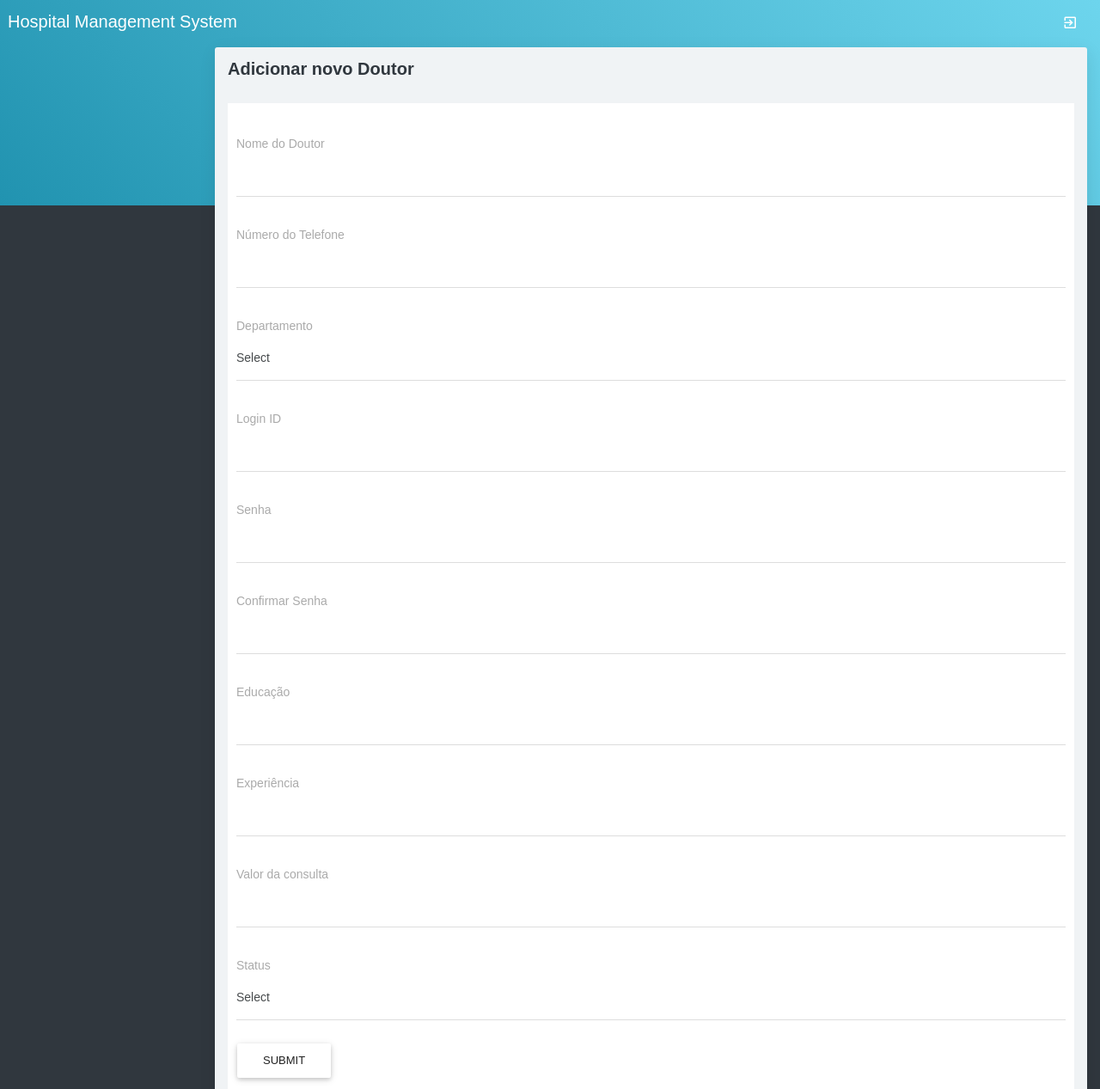
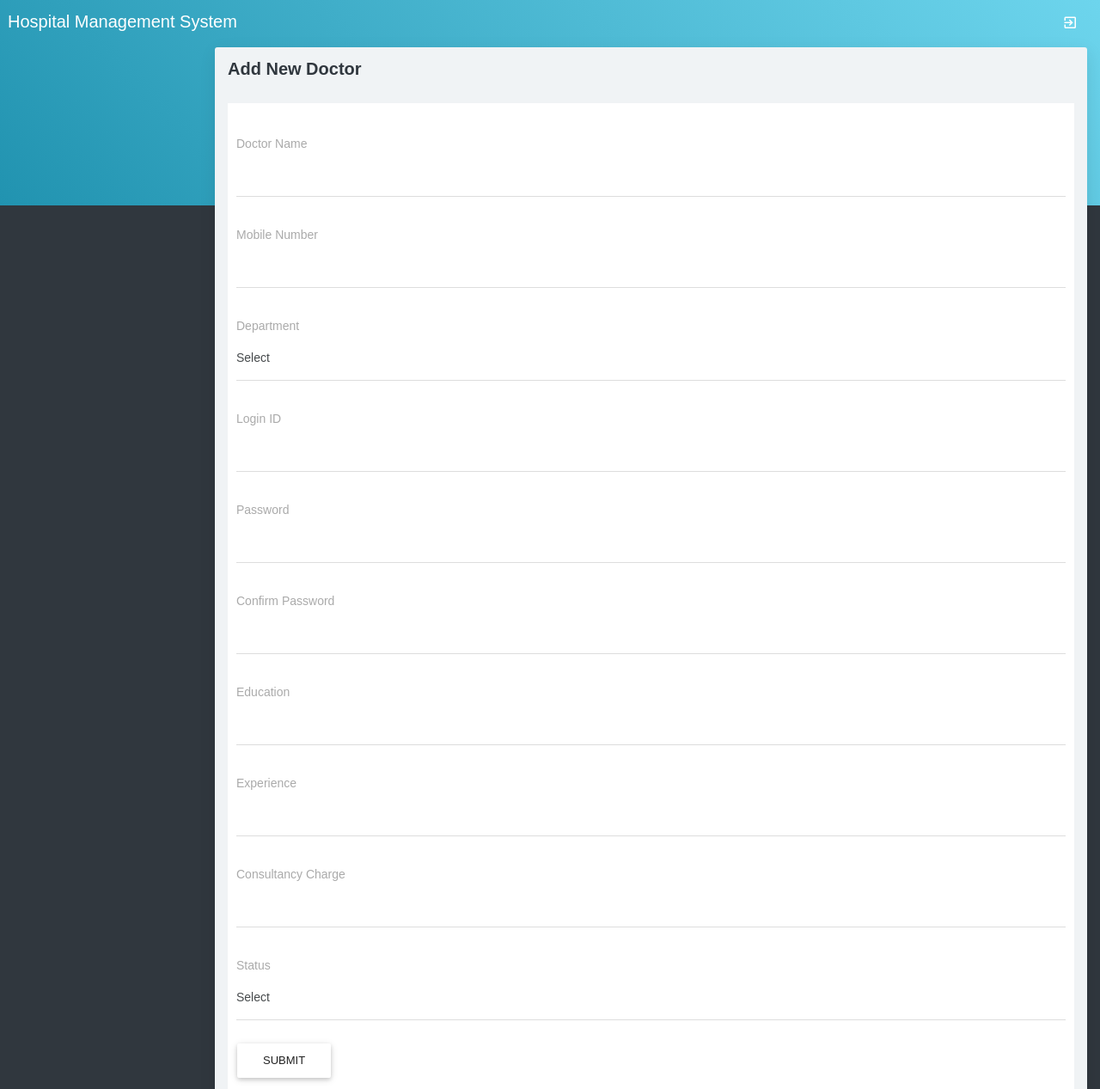
Before and after one commit to gpdax/HMS, a PHP site: page /doctor.php in a window 1280 px wide. Shown: the top 1267 px of the page at 86% size. Run offline with PHP 8.4, Linux system fonts and the light colour scheme; data that the repository does not hold is empty; a stand-in replaces the project's code that opens the database connection; some libraries are stand-ins or nearby versions.

Commit message:
Update doctor.php

```diff
--- a/doctor.php
+++ b/doctor.php
@@ -39,7 +39,7 @@ if(isset($_GET[editid]))
 
 <div class="container-fluid">
 	<div class="block-header">
-		<h2> Adicionar novo Doutor </h2>
+		<h2> Add New Doctor </h2>
 	</div>
 	<div class="row clearfix">
 		<div class="col-lg-12 col-md-12 col-sm-12 col-xs-12">
@@ -50,21 +50,21 @@ if(isset($_GET[editid]))
 
 
 
-					<div class="form-group"><label>Nome do Doutor</label>
+					<div class="form-group"><label>Doctor Name</label>
 					<div class="form-line">
 					<input class="form-control" type="text" name="doctorname" id="doctorname" value="<?php echo $rsedit[doctorname]; ?>" />
 				</div>
 				</div>
 
 
-					<div class="form-group"><label>Número do Telefone</label>
+					<div class="form-group"><label>Mobile Number</label>
 					<div class="form-line">
 					<input class="form-control" type="text" name="mobilenumber" id="mobilenumber" value="<?php echo $rsedit[mobileno]; ?>"/>
 				</div>
 				</div>
 
 
-					<div class="form-group"><label>Departamento</label>
+					<div class="form-group"><label>Department</label>
 						<div class="form-line">
 					<select  name="select3" id="select3" class="form-control show-tick">
 						<option value="">Select</option>
@@ -95,35 +95,35 @@ if(isset($_GET[editid]))
 				</div>
 
 
-					<div class="form-group"><label>Senha</label>
+					<div class="form-group"><label>Password</label>
 					<div class="form-line">
 					<input class="form-control" type="password" name="password" id="password" value="<?php echo $rsedit[password]; ?>"/>
 				</div>
 				</div>
 
 
-					<div class="form-group"><label>Confirmar Senha</label>
+					<div class="form-group"><label>Confirm Password</label>
 					<div class="form-line">
 					<input class="form-control" type="password" name="cnfirmpassword" id="cnfirmpassword" value="<?php echo $rsedit[password]; ?>"/>
 				</div>
 				</div>
 
 
-					<div class="form-group"><label>Educação</label>
+					<div class="form-group"><label>Education</label>
 					<div class="form-line">
 					<input class="form-control" type="text" name="education" id="education" value="<?php echo $rsedit[education]; ?>" />
 				</div>
 				</div>
 
 
-					<div class="form-group"><label>Experiência</label>
+					<div class="form-group"><label>Experience</label>
 					<div class="form-line">
 					<input class="form-control" type="text" name="experience" id="experience" value="<?php echo $rsedit[experience]; ?>"/>
 				</div>
 				</div>
 
 
-					<div class="form-group"><label>Valor da consulta</label>
+					<div class="form-group"><label>Consultancy Charge</label>
 					<div class="form-line">
 					<input class="form-control" type="text" name="consultancy_charge" id="consultancy_charge" value="<?php echo $rsedit[experience]; ?>"/>
 				</div>
@@ -177,91 +177,91 @@ function validateform()
 {
 	if(document.frmdoct.doctorname.value == "")
 	{
-		alert("O nome do médico não deve estar vazio..");
+		alert("Doctor name should not be empty..");
 		document.frmdoct.doctorname.focus();
 		return false;
 	}
 	else if(!document.frmdoct.doctorname.value.match(alphaspaceExp))
 	{
-		alert("Nome do médico inválido..");
+		alert("Doctor name not valid..");
 		document.frmdoct.doctorname.focus();
 		return false;
 	}
 	else if(document.frmdoct.mobilenumber.value == "")
 	{
-		alert("O número do celular não deve estar vazio..");
+		alert("Mobile number should not be empty..");
 		document.frmdoct.mobilenumber.focus();
 		return false;
 	}
 	else if(!document.frmdoct.mobilenumber.value.match(numericExpression))
 	{
-		alert("Número de celular inválido..");
+		alert("Mobile number not valid..");
 		document.frmdoct.mobilenumber.focus();
 		return false;
 	}
 	else if(document.frmdoct.select3.value == "")
 	{
-		alert("O ID do departamento não deve estar vazio..");
+		alert("Department ID should not be empty..");
 		document.frmdoct.select3.focus();
 		return false;
 	}
 	else if(document.frmdoct.loginid.value == "")
 	{
-		alert("loginid não deve estar vazio..");
+		alert("loginid should not be empty..");
 		document.frmdoct.loginid.focus();
 		return false;
 	}
 	else if(!document.frmdoct.loginid.value.match(alphanumericExp))
 	{
-		alert("ID de login não é válido..");
+		alert("loginid not valid..");
 		document.frmdoct.loginid.focus();
 		return false;
 	}
 	else if(document.frmdoct.password.value == "")
 	{
-		alert("A senha não deve estar vazia..");
+		alert("Password should not be empty..");
 		document.frmdoct.password.focus();
 		return false;
 	}
 	else if(document.frmdoct.password.value.length < 8)
 	{
-		alert("O comprimento da senha deve ter mais de 8 caracteres...");
+		alert("Password length should be more than 8 characters...");
 		document.frmdoct.password.focus();
 		return false;
 	}
 	else if(document.frmdoct.password.value != document.frmdoct.cnfirmpassword.value )
 	{
-		alert("A senha e a senha de confirmação devem ser iguais..");
+		alert("Password and confirm password should be equal..");
 		document.frmdoct.password.focus();
 		return false;
 	}
 	else if(document.frmdoct.education.value == "")
 	{
-		alert("A educação não deve ser vazia..");
+		alert("Education should not be empty..");
 		document.frmdoct.education.focus();
 		return false;
 	}
 	else if(!document.frmdoct.education.value.match(alphaExp))
 	{
-		alert("Educação não válida..");
+		alert("Education not valid..");
 		document.frmdoct.education.focus();
 		return false;
 	}
 	else if(document.frmdoct.experience.value == "")
 	{
-		alert("A experiência não deve ser vazia..");
+		alert("Experience should not be empty..");
 		document.frmdoct.experience.focus();
 		return false;
 	}
 	else if(!document.frmdoct.experience.value.match(numericExpression))
 	{
-		alert("Experiência não válida..");
+		alert("Experience not valid..");
 		document.frmdoct.experience.focus();
 		return false;
 	}
 	else if(document.frmdoct.select.value == "" )
 	{
-		alert("Selecione o status..");
+		alert("Kindly select the status..");
 		document.frmdoct.select.focus();
 		return false;
 	}
```
